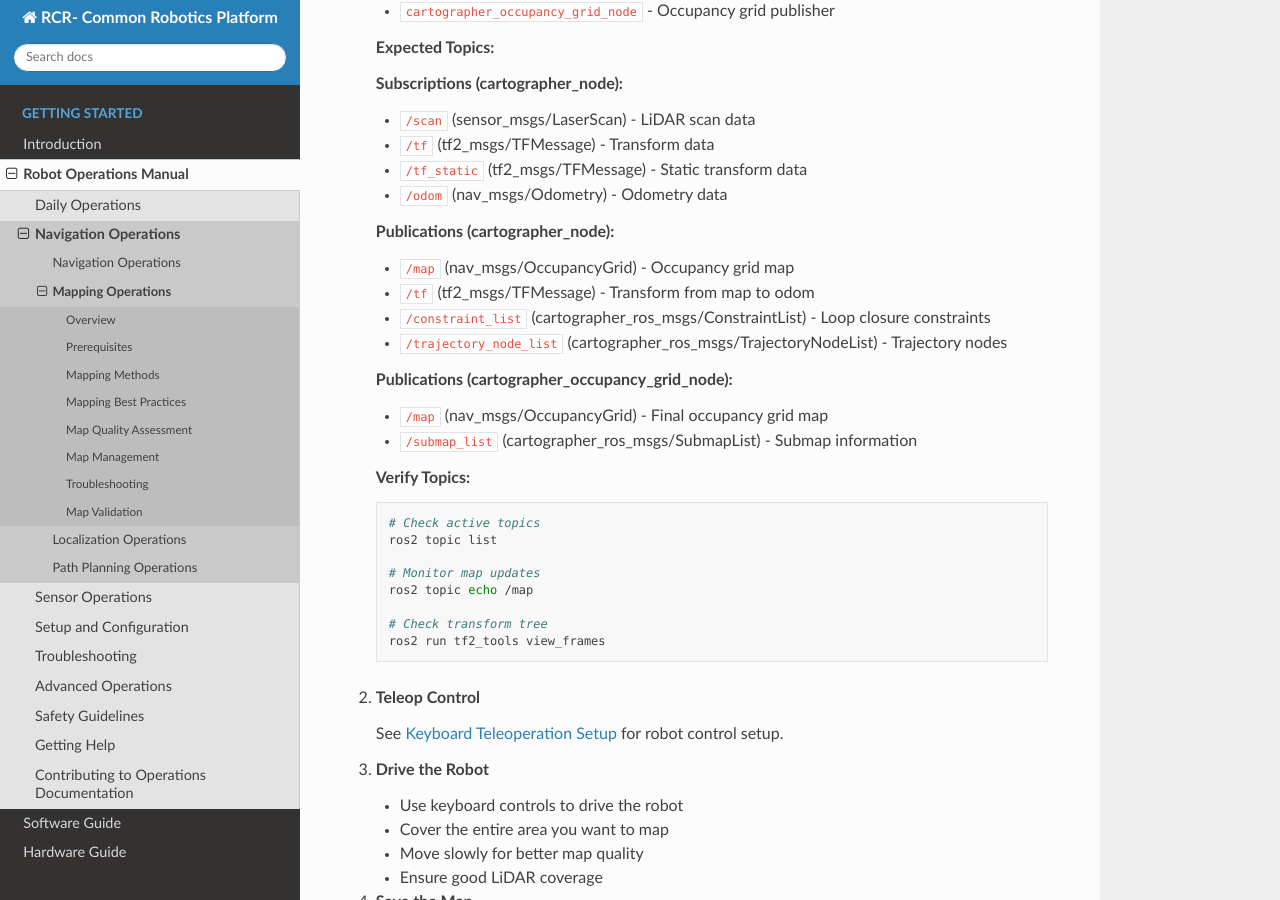
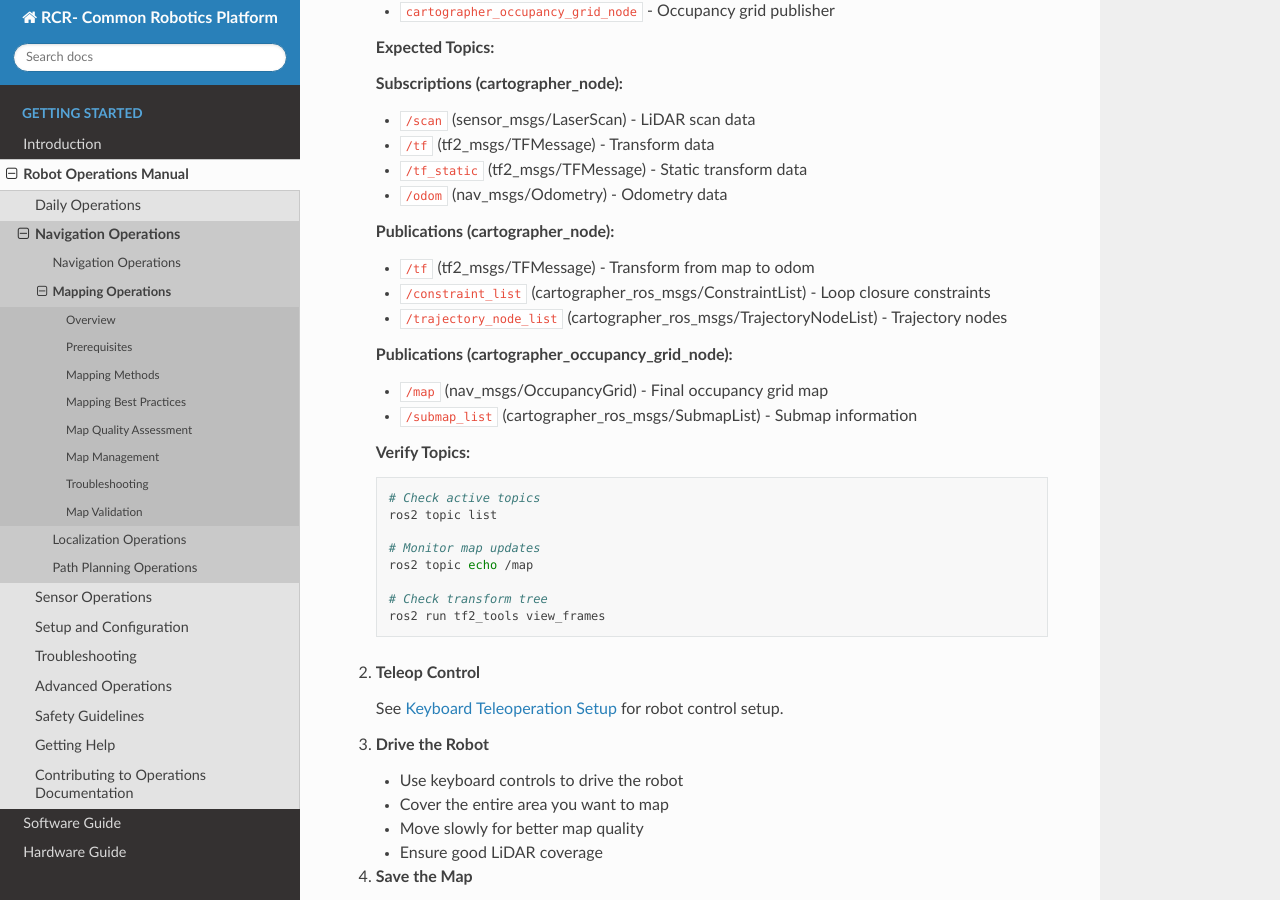
Before and after one commit to RoseCityRobotics/common_platform, a Sphinx documentation site: the page built from docs/source/operations/navigation/mapping.md, in a window 1280 px wide and 900 px high, scrolled down 955 px. Built offline with Sphinx 7.4.7 and the Read the Docs theme 3.1.0, drawn with Linux system fonts in a browser that asks for light colours.

Commit message:
fixing typo

```diff
--- a/docs/source/operations/navigation/mapping.md
+++ b/docs/source/operations/navigation/mapping.md
@@ -42,7 +42,6 @@ SLAM allows the robot to build a map while simultaneously tracking its position
    - `/odom` (nav_msgs/Odometry) - Odometry data
 
    **Publications (cartographer_node):**
-   - `/map` (nav_msgs/OccupancyGrid) - Occupancy grid map
    - `/tf` (tf2_msgs/TFMessage) - Transform from map to odom
    - `/constraint_list` (cartographer_ros_msgs/ConstraintList) - Loop closure constraints
    - `/trajectory_node_list` (cartographer_ros_msgs/TrajectoryNodeList) - Trajectory nodes
```
